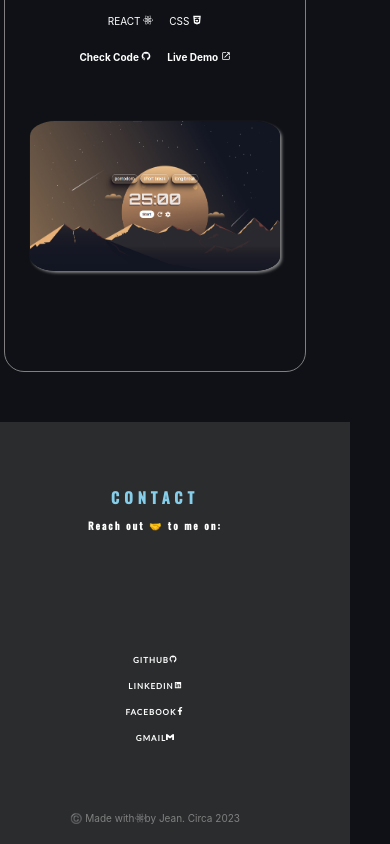
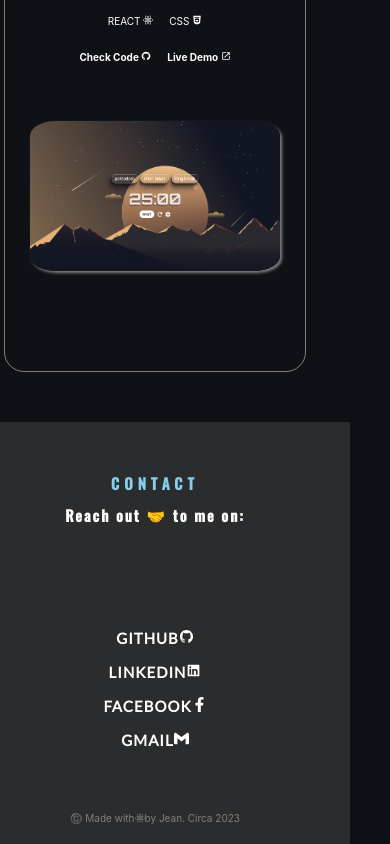
Before and after one commit to LullabyOfLies/react-portfolio, a React (Vite) app: page / in a window 390 px wide. Shown: the part 2649-3493 px from the top of the page. Built offline with nearby package versions, Linux system fonts and the light colour scheme.

Commit message:
fixed autoclose onclick on mobile nav

```diff
--- a/src/Contactstyle.css
+++ b/src/Contactstyle.css
@@ -112,7 +112,7 @@ footer, footer >  p{
 
 }
 
-@media screen and (max-width: 820px){
+/* @media screen and (max-width: 820px){
        .contact-me{
               display: flex;
               flex-direction: column;
@@ -146,7 +146,7 @@ footer, footer >  p{
 
        }
 
-}
+} */
 @media screen and (max-width: 786px) {
        .contact-me{
               display: flex;
@@ -154,15 +154,15 @@ footer, footer >  p{
               align-items: center;
               flex-direction: column;
               overflow: hidden;
-              height: 50vh;
-              width: 100vw;
+              /* height: 50vh;
+              width: 100vw; */
        }
        .home-icons{
               display: flex;
               align-items: center;
               justify-content: center;
               flex-direction: column;
-              font-size: 15px;
+              /* font-size: 30px; */
               gap: 1rem;
        }
        .contact-me .contact-title{
@@ -174,10 +174,23 @@ footer, footer >  p{
        }
        .home-icons button{
               border: none;
-              font-size: 8px;
+              /* font-size: 8px; */
+              display: flex;
+              padding: 0;
+              height: 100%;
+              width: 100%;
 
+       }
+       .contact-container{
+              width: 500px;
+              height: 500px;
               display: flex;
-
+              justify-content: center;
+              align-items: center;
+       }
+       .contact-header{
+              margin: 0;
+              padding: 0;
        }
 
 }
@@ -197,9 +210,10 @@ footer, footer >  p{
               align-items: center;
               justify-content: center;
               flex-direction: column;
-              font-size: 10px;
+              font-size: 15px;
               gap: 1rem;
               overflow: hidden;
+              padding: 0;
        }
        .contact-container{
               width: 500px;
@@ -213,8 +227,9 @@ footer, footer >  p{
               font-size: 15px;
        }
        .contact-title-desc{
-              font-size: 10px;
+              font-size: 15px;
 
        }
 
+
 }
--- a/src/Navbar.jsx
+++ b/src/Navbar.jsx
@@ -16,6 +16,7 @@ const Navbar = () => {
   }
   const handleItemClick = (itemIndex) => {
     setActiveItem(itemIndex);
+    handleClick();
   };
 
 
@@ -30,16 +31,16 @@ const Navbar = () => {
       <div className={`nav-menu ${clicked ? 'show-menu': 'donotshow-menu'}`}>
         <ul className="font-link-oswald">
           <li className={activeItem === 0 ? 'active' : ''} onClick={() => handleItemClick(0)}>
-            <a href="#home-container">Home</a>
+            <a href="#home-container" onClick={() => handleItemClick(0)}>Home</a>
           </li>
           <li className={activeItem === 0 ? 'active' : ''} onClick={() => handleItemClick(0)}>
-            <a href="#aboutContainer">About</a>
+            <a href="#aboutContainer" onClick={() => handleItemClick(0)}>About</a>
           </li>
           <li className={activeItem === 0 ? 'active' : ''} onClick={() => handleItemClick(0)}>
-            <a href="#project-container">Projects</a>
+            <a href="#project-container" onClick={() => handleItemClick(0)}>Projects</a>
           </li>
           <li className={activeItem === 0 ? 'active' : ''} onClick={() => handleItemClick(0)}>
-            <a href="#contact-me">Contact</a>
+            <a href="#contact-me" onClick={() => handleItemClick(0)}>Contact</a>
           </li>
         </ul>
       </div>
--- a/src/Navbarstyle.css
+++ b/src/Navbarstyle.css
@@ -14,7 +14,6 @@ body{
        /* 1. Setting the default main navbar container that will contain the `site-title` and the `nav-menu` */
        display: flex;
        justify-content: space-between;
-       background: #161616;
        padding: 0 50px;
        position: fixed;
        width: 100vw;
@@ -332,7 +331,7 @@ body{
        /* transition: transform 0.3s ease-in; */
        color: white;
        flex-direction: column;
-        overflow-x: hidden;
+       overflow-x: hidden;
 
 
        }
```
